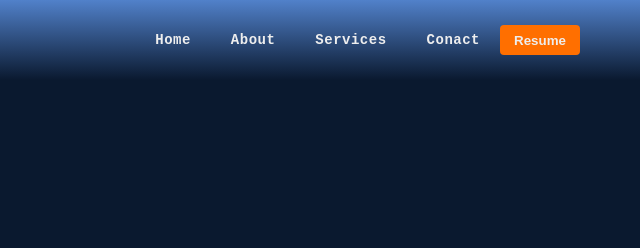
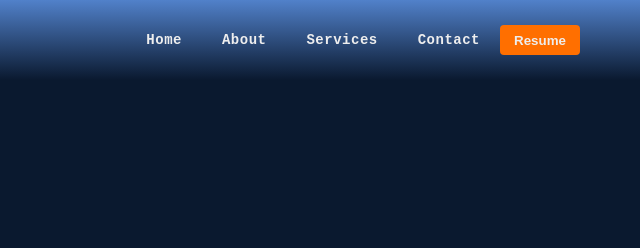
Before and after one commit to Iam-Abhijit/abhijit, a plain HTML site: page index.html in a window 1280 px wide. Shown: the top 248 px of the page, 640-1280 px from the left. Drawn offline with nearby package versions, Linux system fonts and the light colour scheme; a script that the page names is missing; a web font is replaced by a local one.

Commit message:
Update index.html

```diff
--- a/index.html
+++ b/index.html
@@ -30,7 +30,7 @@
                 <li>services</li>
             </a>
             <a href="#contact">
-                <li>conact</li>
+                <li>contact</li>
             </a>
             <a href="Resume.pdf" target="_blank"><button>Resume</button></a>
         </ul>
```
